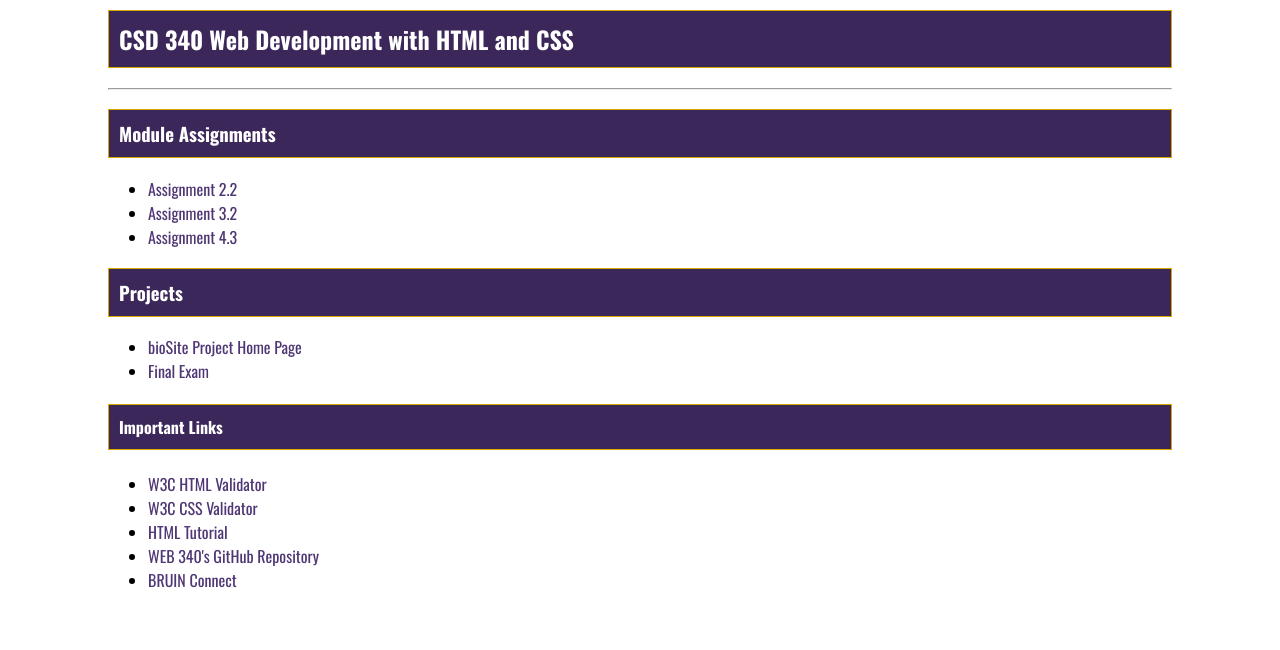
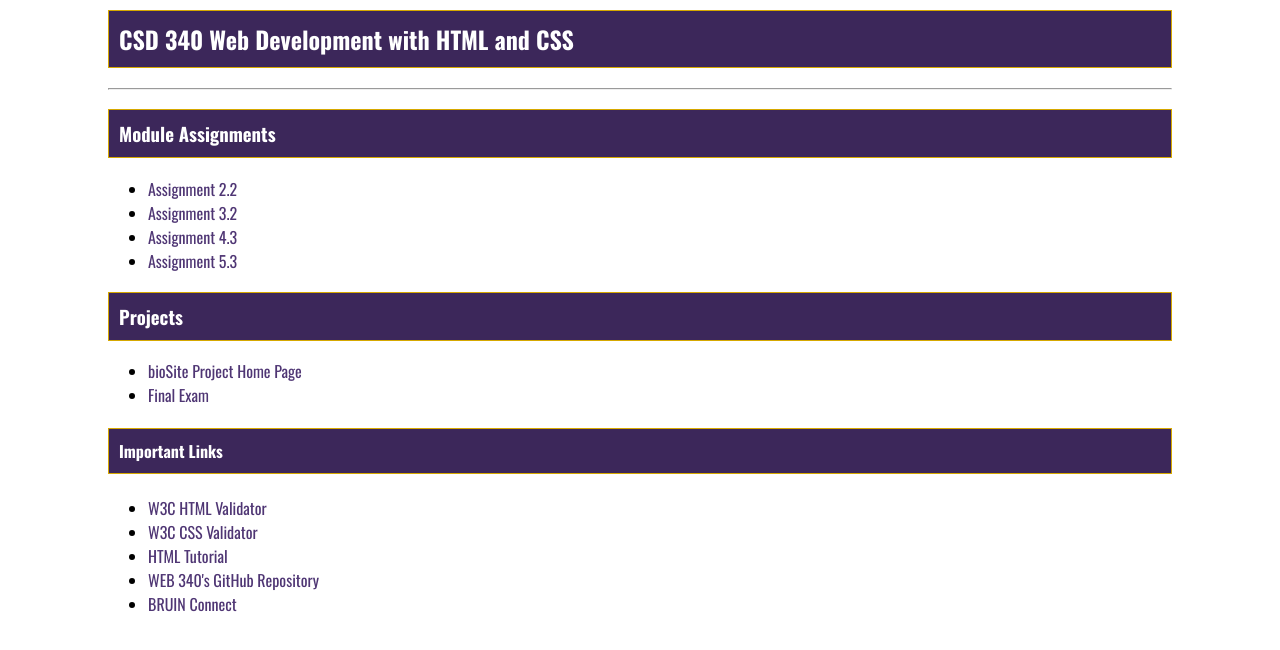
Before and after one commit to TreeRex95/csd-340, a plain HTML site: page index.html in a window 1280 px wide. Shown: the part 130-780 px from the top of the page. Drawn offline with nearby package versions, Linux system fonts and the light colour scheme.

Commit message:
Update index.html

```diff
--- a/index.html
+++ b/index.html
@@ -24,6 +24,9 @@
             </li>
             <li>
                 <a href="module-4/boetcher_EX3.html">Assignment 4.3</a>
+            </li>
+            <li>
+                <a href="module-5/boetcher_EX4.html">Assignment 5.3</a>
             </li>
         </ul>
 
```
